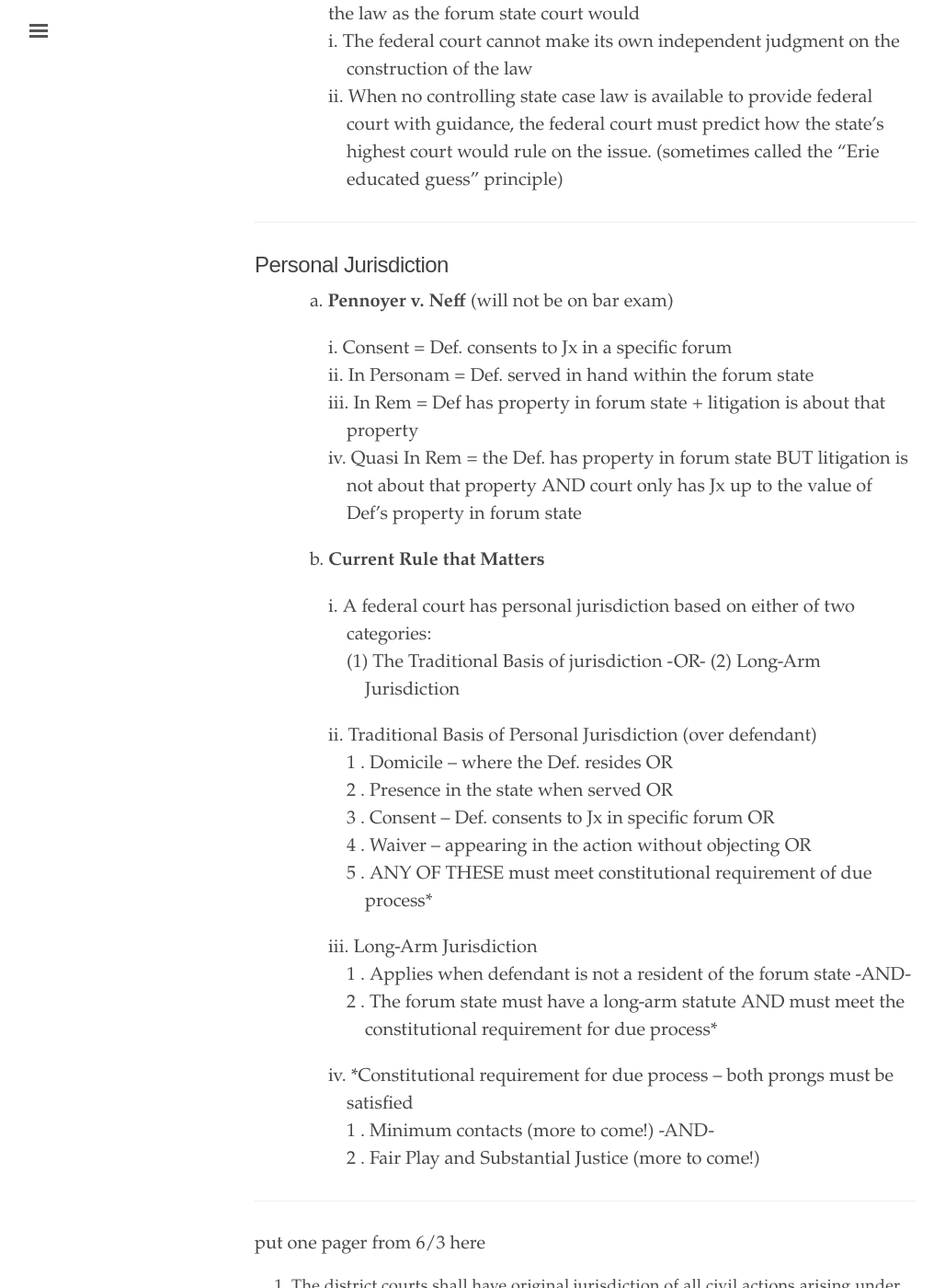
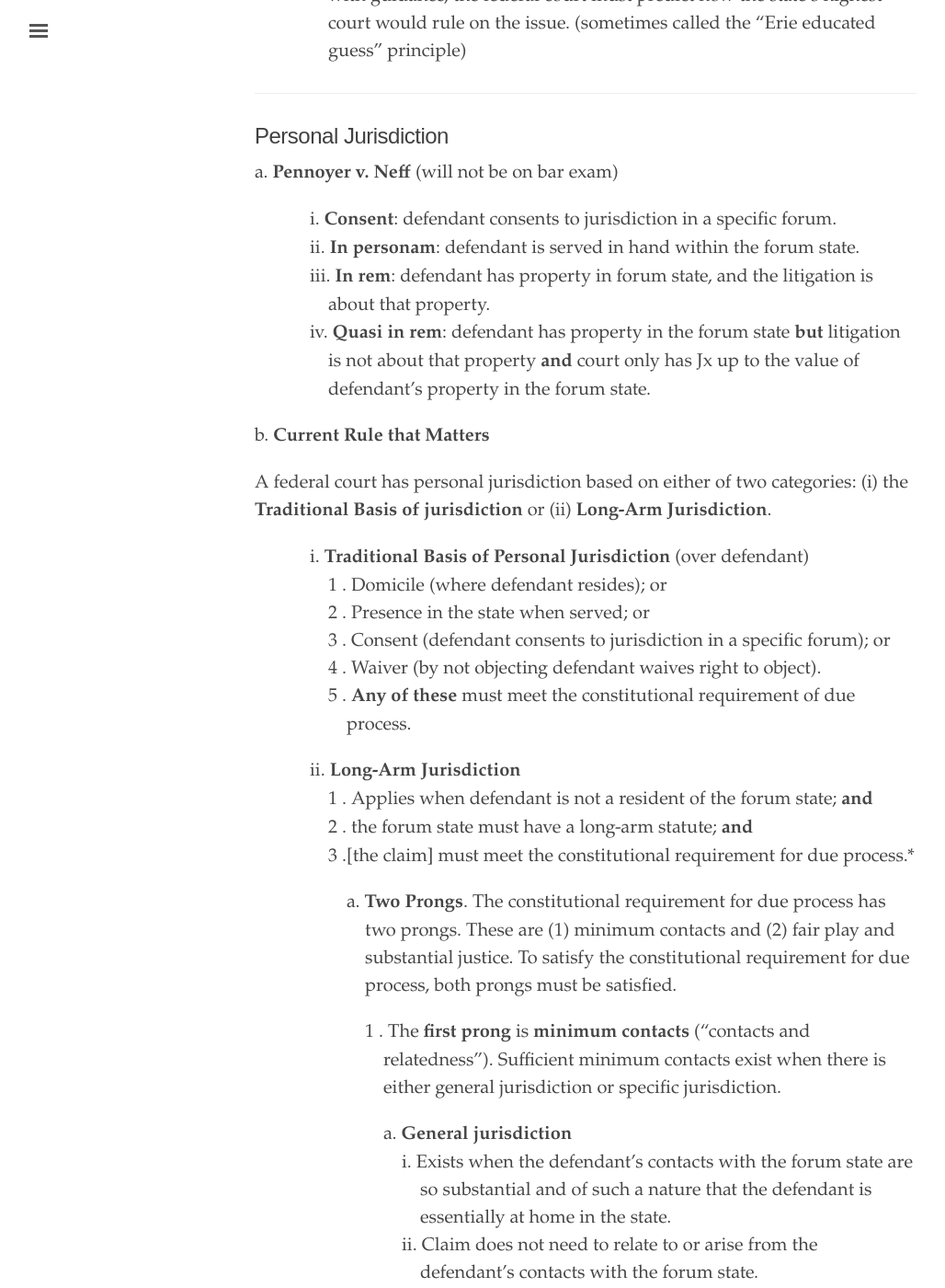
Before and after one commit to binipringle/torts, a Jekyll site: the page built from _texts/0-outline.md, in a window 1280 px wide and 1400 px high, scrolled down 2484 px. Shown: the whole window at 92% size, without its empty margins (3-1031 px from the left). Built offline with Jekyll 4.4.1, drawn with Linux system fonts in a browser that asks for light colours; some of the changed text lies outside the part shown.

Commit message:
added one pager from june 3 and edited one pagers from june 1 and june 3 and also edited erie doctrine

```diff
--- a/_texts/0-outline.md
+++ b/_texts/0-outline.md
@@ -13,30 +13,30 @@
 
 ---
 
-## Rules of Civil Procedure
+## I. Rules of Civil Procedure
 
 - {:.indent-3}a. Federal Rules of Civil Procedure (“FRCP” or “The Rules”)
 - {:.indent-3}b. The U.S. Constitution
 - {:.indent-3}c. United States Treaties
 
-## Basic Jurisdictional Concepts
+## II. Basic Jurisdictional Concepts
 
 - {:.indent-3}a.	Jurisdiction is what gives a court the power to act.
 - {:.indent-3}b.	Courts must have both subject matter jurisdiction and personal jurisdiction.
 - {:.indent-3}c.	If there is no jurisdiction, the court has no power to act on the dispute at hand.
 
-## Subject Matter Jurisdiction
+## III. Subject Matter Jurisdiction
 
-Subject Matter Jurisdiction (SMJx) is the court’s power over a specific dispute, as contrasted to Personal Jurisdiction (PJx) which relates to the court’s power over an individual. SMJx has to do with whether the case can be in state or federal court.
+a. Subject Matter Jurisdiction (SMJx) is the court’s power over a specific dispute, as contrasted to Personal Jurisdiction (PJx) which relates to the court’s power over an individual. SMJx has to do with whether the case can be in state or federal court.
 
-- {:.indent-3}**Subject Matter Jurisdiction in Federal Courts**
+- {:.indent-3}i. **Subject Matter Jurisdiction in Federal Courts**
 - {:.indent-3}A federal court has SMJx if the claim meets at least one of the following requirements:
 
 - {:.indent-5}1 . **Federal Question** (28 USC 1331) [^1]
 - {:.indent-6}a.	A claim arising under federal statute, U.S. Constitution, or U.S. treaties.
 - {:.indent-6}b.	Other exceptions (like if the US is a party, or specialty courts like Bankruptcy)
 
-- {:.indent-5}2 .	**Diversity Jurisdiction (DivJx)** [(28 USC 1332)](https://www.law.cornell.edu/uscode/text/28/1332)
+- {:.indent-5}2 .	**Diversity Jurisdiction (DivJx)** [(28 USC 1332)](https://www.law.cornell.edu/uscode/text/28/1332) [^2]
 - {:.indent-6}a.	There must be complete diversity of citizenship among all parties
 - {:.indent-7}i.	“Citizenship”
 - {:.indent-8}1 .	For persons = residence
@@ -45,74 +45,94 @@
 - {:.indent-8}1 .	No plaintiff can be from the same state as any defendant.
 - {:.indent-6}b.	**AND** the amount in Controversy must exceed $75K
 
-- {:.indent-5}3 .	**Supplemental Jurisdiction (SuppJx)** [(28 USC 1367)](https://www.law.cornell.edu/uscode/text/28/1367)
+- {:.indent-5}3 .	**Supplemental Jurisdiction (SuppJx)** [(28 USC 1367)](https://www.law.cornell.edu/uscode/text/28/1367) [^3]
 - {:.indent-6}a.	When federal court has jurisdiction over some claims, it can exercise supplemental jurisdiction over state claims if they arise from the same case or controversy
 - {:.indent-7}i.	Same case or controversy = “common nucleus of operative fact”
 - {:.indent-7}ii.	In other words, the same transaction or occurrence
 
 [^1]: The district courts shall have original jurisdiction of all civil actions arising under the Constitution, laws, or treaties of the United States. 28 U.S.C. § 1331.
 
+[^2]: 28 U.S.C. § 1332.
+
+[^3]: 28 U.S.C. § 1367.
+
 ---
 
-## Erie Doctrine
+## IV. Erie Doctrine
 
-- {:.indent-3}a.	Relates to which law is applied by the federal court **sitting in Diversity Jurisdiction.**
+a. The Erie Doctrine relates to which law is applied by the federal court **sitting in Diversity Jurisdiction.** The Erie Doctrine allows the federal court to apply its own procedural laws but requires the court to apply state substantive law. [^4] A federal court cannot apply state procedural laws. The following are some high frequency examples of procedural and substantive laws:
 
-- {:.indent-3}b.	Allows the federal court to apply its own procedural laws but requires court to apply state substantive law (this is the VERTICAL choice of law - between federal and state courts)
+- {:.indent-3}i.	**Procedural laws**
+- {:.indent-4}1 .	Civil procedure rules
+- {:.indent-4}2 .	Burden of proof standards
 
-- {:.indent-3}c.	Some state laws are considered procedural and others are considered substantive. The following are some high frequency examples of each:
+- {:.indent-3}ii.	**Substantive laws**
+- {:.indent-4}1 . Claims based in state law
+- {:.indent-4}2 .	Damages
+- {:.indent-4}3 .	Statute of frauds
+- {:.indent-4}4 .	Choice of law rules
+- {:.indent-5}a. A federal court sitting in DivJx must apply the forum state’s choice of law rules to determine which state’s substantive law applies to the action. (this isn’t Erie specific, Choice of Law doctrine generally dictates HORIZONTAL choice of law - between different states)
 
-- {:.indent-4}i.	**Procedural laws**
-- {:.indent-5}1 .	Civil procedure rules
-- {:.indent-5}2 .	Burden of proof standards
-
-- {:.indent-4}ii.	**Substantive laws**
-- {:.indent-5}1 . Claims based in state law
-- {:.indent-5}2 .	Damages
-- {:.indent-5}3 .	Statute of frauds
-- {:.indent-5}4 .	Choice of law rules
-- {:.indent-6}a.	A federal court sitting in DivJx must apply the forum state’s choice of law rules to determine which state’s substantive law applies to the action (this isn’t Erie specific, Choice of Law doctrine generally dictates HORIZONTAL choice of law - between different states)
-
-- {:.indent-4}iii.	**Statute of limitations** (SOL) can be procedural or substantive.
-- {:.indent-5}1 .	Where a substantive right is conditioned upon SOL -> substantive
-- {:.indent-5}2 .	Where a substantive right is not conditioned upon SOL -> procedural
+- {:.indent-3}iii.	**Statute of limitations** (SOL) can be procedural or substantive.
+- {:.indent-4}1 .	Where a substantive right is conditioned upon SOL -> substantive
+- {:.indent-4}2 .	Where a substantive right is not conditioned upon SOL -> procedural
 
 
-- {:.indent-3}d.	Once applicable state law is determined, the federal court must apply the law as the forum state court would
-- {:.indent-4}i.	The federal court cannot make its own independent judgment on the construction of the law
-- {:.indent-4}ii.	When no controlling state case law is available to provide federal court with guidance, the federal court must predict how the state’s highest court would rule on the issue. (sometimes called the “Erie educated guess” principle)
+d.	Once applicable state law is determined, the federal court must apply the law as the forum state court would
+- {:.indent-3}i.	The federal court cannot make its own independent judgment on the construction of the law
+- {:.indent-3}ii.	When no controlling state case law is available to provide federal court with guidance, the federal court must predict how the state’s highest court would rule on the issue. (sometimes called the “Erie educated guess” principle)
+
+[^4]: Some state laws are considered procedural and others are considered substantive. [A federal court can only apply substantive state law, not procedural. When a federal court applies state law, this application is the **vertical** choice of law (between federal and state courts) as opposed to the **horizontal** choice of law (between state courts of different states). This isn't Erie-specific; it's called the Choice of Law doctrine.
 
 ---
 
 ## Personal Jurisdiction
 
-- {:.indent-3}a.	**Pennoyer v. Neff** (will not be on bar exam)
+a.	**Pennoyer v. Neff** (will not be on bar exam)
 
-- {:.indent-4}i.	Consent = Def. consents to Jx in a specific forum
-- {:.indent-4}ii.	In Personam = Def. served in hand within the forum state
-- {:.indent-4}iii.	In Rem = Def has property in forum state + litigation is about that property
-- {:.indent-4}iv.	Quasi In Rem = the Def. has property in forum state BUT litigation is not about that property AND court only has Jx up to the value of Def’s property in forum state
+- {:.indent-3}i.	**Consent**: defendant consents to jurisdiction in a specific forum.
+- {:.indent-3}ii.	**In personam**: defendant is served in hand within the forum state.
+- {:.indent-3}iii.	**In rem**: defendant has property in forum state, and the litigation is about that property.
+- {:.indent-3}iv.	**Quasi in rem**: defendant has property in the forum state **but** litigation is not about that property **and** court only has Jx up to the value of defendant’s property in the forum state.
 
-- {:.indent-3}b.	**Current Rule that Matters**
+b.	**Current Rule that Matters**
 
-- {:.indent-4}i.	A federal court has personal jurisdiction based on either of two categories:
-- {:.indent-5}(1) The Traditional Basis of jurisdiction -OR- (2) Long-Arm Jurisdiction
+A federal court has personal jurisdiction based on either of two categories: (i) the **Traditional Basis of jurisdiction** or (ii) **Long-Arm Jurisdiction**.
 
-- {:.indent-4}ii.	Traditional Basis of Personal Jurisdiction (over defendant)
-- {:.indent-5}1 .	Domicile – where the Def. resides OR
-- {:.indent-5}2 .	Presence in the state when served OR
-- {:.indent-5}3 .	Consent – Def. consents to Jx in specific forum OR
-- {:.indent-5}4 .	Waiver – appearing in the action without objecting OR
-- {:.indent-5}5 .	ANY OF THESE must meet constitutional requirement of due process*
+- {:.indent-3}i.	**Traditional Basis of Personal Jurisdiction** (over defendant)
+- {:.indent-4}1 .	Domicile (where defendant resides); or
+- {:.indent-4}2 .	Presence in the state when served; or
+- {:.indent-4}3 .	Consent (defendant consents to jurisdiction in a specific forum); or
+- {:.indent-4}4 .	Waiver (by not objecting defendant waives right to object).
+- {:.indent-4}5 .	**Any of these** must meet the constitutional requirement of due process.
 
-- {:.indent-4}iii.	Long-Arm Jurisdiction
-- {:.indent-5}1 .	Applies when defendant is not a resident of the forum state -AND-
-- {:.indent-5}2 .	The forum state must have a long-arm statute AND must meet the constitutional requirement for due process*
+- {:.indent-3}ii.	**Long-Arm Jurisdiction**
+- {:.indent-4}1 .	Applies when defendant is not a resident of the forum state; **and**
+- {:.indent-4}2 .	the forum state must have a long-arm statute; **and**
+- {:.indent-4}3 .[the claim] must meet the constitutional requirement for due process.*
 
-- {:.indent-4}iv.	*Constitutional requirement for due process – both prongs must be satisfied
-- {:.indent-5}1 .	Minimum contacts (more to come!) -AND-
-- {:.indent-5}2 .	Fair Play and Substantial Justice (more to come!)
+- {:.indent-5}a. **Two Prongs**. The constitutional requirement for due process has two prongs. These are (1) minimum contacts and (2) fair play and substantial justice. To satisfy the constitutional requirement for due process, both prongs must be satisfied.
+
+- {:.indent-6}1 . The **first prong** is **minimum contacts** (“contacts and relatedness”). Sufficient minimum contacts exist when there is either general jurisdiction or specific jurisdiction.
+
+- {:.indent-7}a.	**General jurisdiction**
+- {:.indent-8}i.	Exists when the defendant’s contacts with the forum state are so substantial and of such a nature that the defendant is essentially at home in the state.
+- {:.indent-8}ii.	Claim does not need to relate to or arise from the defendant’s contacts with the forum state.
+- {:.indent-8}iii.	Defendant must be a citizen of the forum state for general jurisdiction to apply.
+- {:.indent-8}1 .	If the defendant is a natural person, they must be domiciled in the forum state.
+- {:.indent-8}2 .	If the defendant is a corporation, it must be “at home” in forum state
+
+- {:.indent-7}b.	**Specific jurisdiction**
+- {:.indent-8}i.	Exists when the suit arises out of or relates to the defendant’s contacts with the forum state.
+- {:.indent-8}ii.	There must be a connection between the forum state and the underlying controversy.
+- {:.indent-9}1.	Regularly occurring sales of a product in a state does not justify the exercise of jurisdiction over a claim unrelated to those sales.
+
+- {:.indent-6}2 . The **second prong** is **fair play and substantial justice (“fairness”)**.
+- {:.indent-7}a. Even if the minimum contacts test is met, it must be fair and reasonable for the defendant to be sued in the forum state, "so as not to offend notions of fair play and substantial justice.”
+- {:.indent-7}b. The burden is on the defendant to show that it would be unreasonable to defend themselves in the forum state that it would constitute a violation of Due Process.
+- {:.indent-8}i. When calculating burden on defendant, a court will consider
+- {:.indent-9}1 . the burden on the defendant of litigating in the forum state; and
+- {:.indent-9}2 . the state’s interest in providing a forum; and
+- {:.indent-9}3 . the plaintiff’s interest in a convenient forum; and - {:.indent-9}4 . the interest of the judicial system to efficiently resolve disputes.
 
 ---
-
-put one pager from 6/3 here
```
